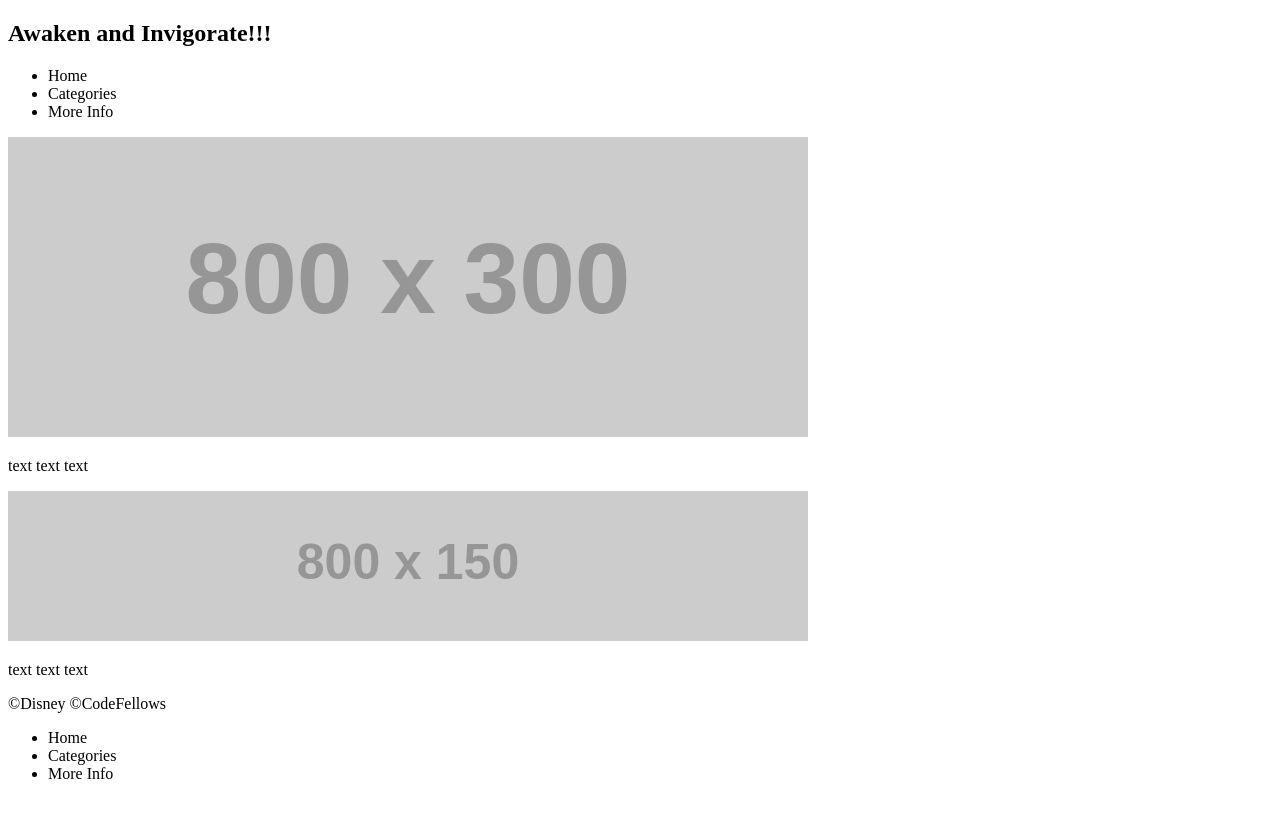
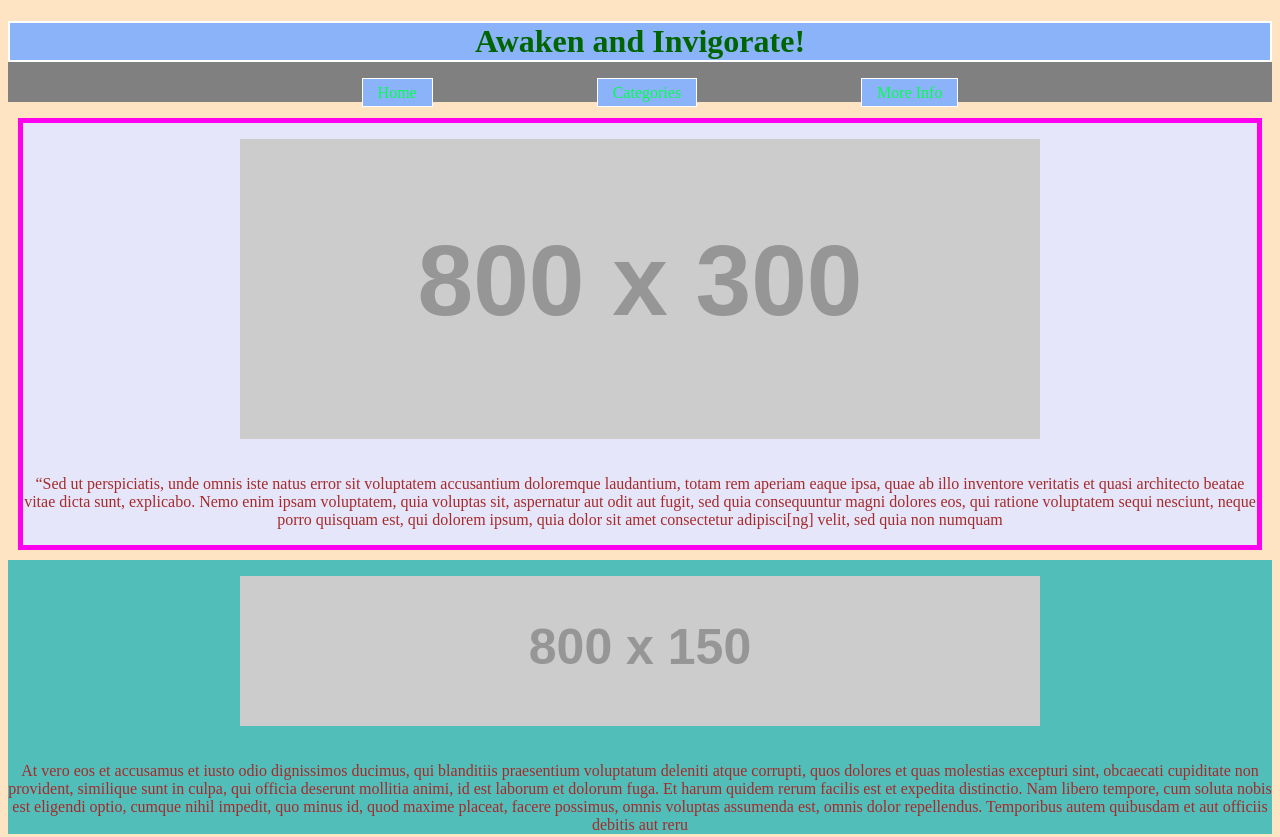
Before and after one commit to svohra22/awaken-and-invigorate, a plain HTML site: page index.html in a window 1280 px wide. Shown: the top 837 px of the page. Before the commit the page ends 800 px from the top, so only its background shows below. Drawn offline with Linux system fonts and the light colour scheme; placeholder pictures from the web are drawn by us.

Commit message:
added a style.css file and updated index.html file

```diff
--- a/index.html
+++ b/index.html
@@ -1,35 +1,30 @@
 <!DOCTYPE html>
 <html>
     <head>
-        <title>Awaken and Invigorate
-
-        </title>
+        <title>Awaken and Invigorate</title>
+        <link rel="stylesheet" href="style.css" type="text/css">
         <body>
             <header>
+                <h1>Awaken and Invigorate!</h1>
                 <nav>
-                <h1>Awaken and Invigorate!!!</h1>
-                <ul>
+                    <ul>
                     <a><li>Home</li></a>
                     <a><li>Categories</li></a>
                     <a><li>More Info</li></a>
-
-
                 </ul>
             </nav>
-
-
             </header>
             <main>
-                <section>
+                <section class="things">
                     <img src="https://via.placeholder.com/800x300">
                     <p>
-                        text text text
+                        “Sed ut perspiciatis, unde omnis iste natus error sit voluptatem accusantium doloremque laudantium, totam rem aperiam eaque ipsa, quae ab illo inventore veritatis et quasi architecto beatae vitae dicta sunt, explicabo. Nemo enim ipsam voluptatem, quia voluptas sit, aspernatur aut odit aut fugit, sed quia consequuntur magni dolores eos, qui ratione voluptatem sequi nesciunt, neque porro quisquam est, qui dolorem ipsum, quia dolor sit amet consectetur adipisci[ng] velit, sed quia non numquam
                     </p>
                 </section>
-                <section>
+                <section id="section2" class="sections">
                     <img src="https://via.placeholder.com/800x150">
                     <p>
-                        text text text
+                        At vero eos et accusamus et iusto odio dignissimos ducimus, qui blanditiis praesentium voluptatum deleniti atque corrupti, quos dolores et quas molestias excepturi sint, obcaecati cupiditate non provident, similique sunt in culpa, qui officia deserunt mollitia animi, id est laborum et dolorum fuga. Et harum quidem rerum facilis est et expedita distinctio. Nam libero tempore, cum soluta nobis est eligendi optio, cumque nihil impedit, quo minus id, quod maxime placeat, facere possimus, omnis voluptas assumenda est, omnis dolor repellendus. Temporibus autem quibusdam et aut officiis debitis aut reru
 
                     </p>
                 </section>
--- /dev/null
+++ b/style.css
@@ -0,0 +1,57 @@
+body {
+    background-color: bisque;
+}
+
+header {
+    background-color: gray;
+    text-align: center;
+}
+
+h1 {
+    color: darkgreen;
+    border: solid white 2px;
+    background-color: rgb(139, 179, 249);
+}
+
+header li {
+    border: solid white 1px;
+    color: rgb(0, 255, 76);
+    display: inline;
+    background-color: rgb(139, 179, 249);
+    padding: 5px 15px;
+    margin: 10px 80px;
+}
+
+section{
+    background-color: lavender;
+    text-align: center;
+    color: brown;
+}
+
+img {
+    margin: 1em;
+}
+
+#section2 {
+    background-color: rgb(82, 190, 186);
+}
+
+.things {
+    border: solid rgb(255, 0, 238) 5px;
+    margin: 10px;
+}
+
+footer {
+    background-color: gray;
+}
+footer{
+    color: white;
+    text-align: right;
+}
+
+footer li {
+    color: blue;
+    text-align: right;
+    margin: 1px;
+    padding: 3px;
+}
```
